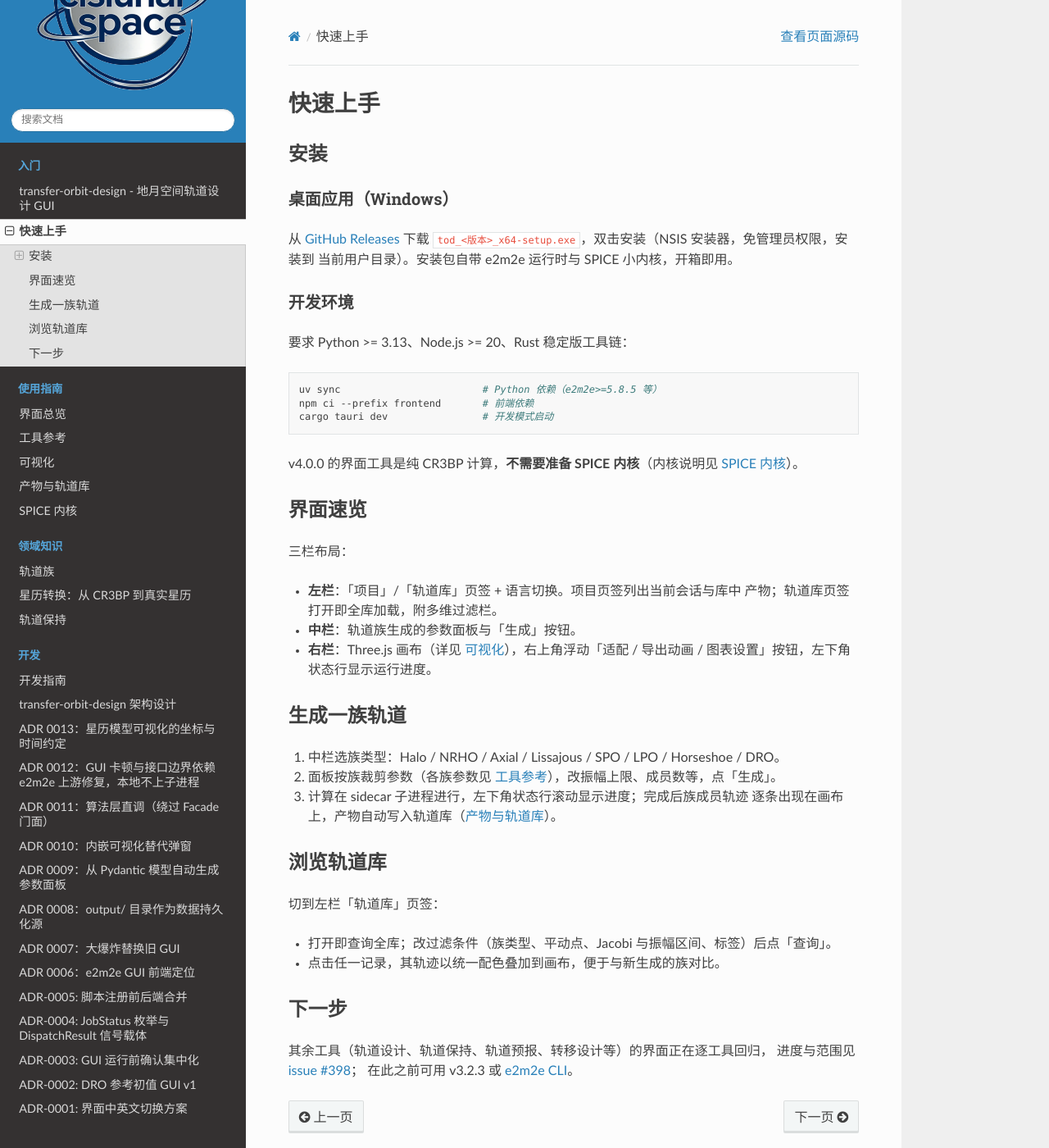
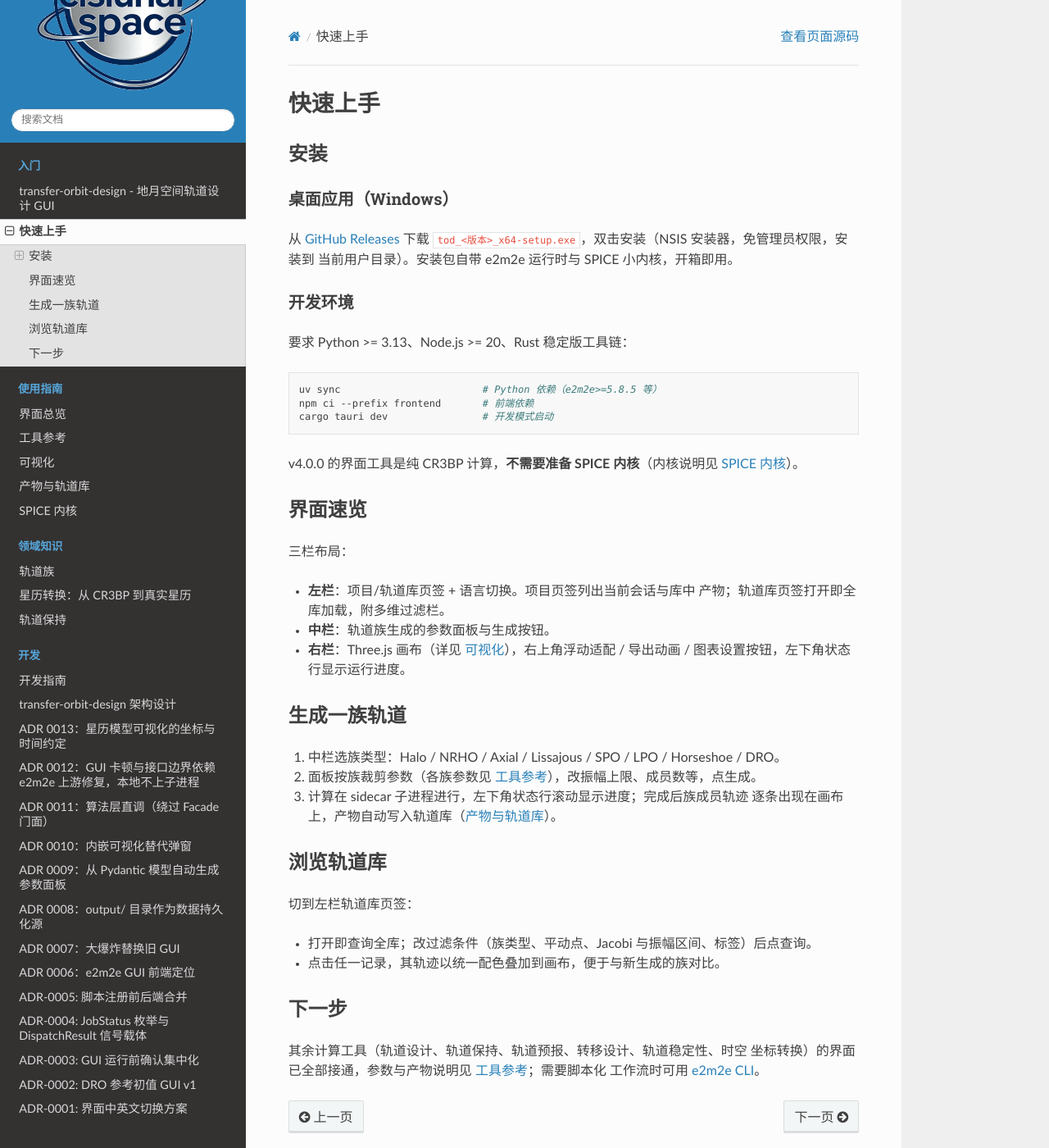
Before and after one commit to cislunarspace/transfer-orbit-design, a Sphinx documentation site: the page built from docs/source/guide/quickstart.md, in a window 1280 px wide and 1400 px high. Shown: the whole window at 82% size. Built offline with Sphinx 7.4.7 and the Read the Docs theme 3.1.0, drawn with Linux system fonts in a browser that asks for light colours.

Commit message:
docs: 对照 v4 现状修正过时描述
- CONTEXT.md：工具机制改写为 JSON Schema + run_tool + serve-stdio
  sidecar 现状；轨道族八族下拉；轨道稳定性进工具下拉；投影切换待接入
- architecture.md：7 个计算工具全部接通，issue #398 已关闭
- orbit-families.md：轨道族计数与分类表对齐为 12 族
- quickstart/kernels/tools：删除工具回归路线表述，星历类工具已接通
  且运行需要内核，catalog 管理操作尚无界面入口

```diff
--- a/docs/source/guide/quickstart.md
+++ b/docs/source/guide/quickstart.md
@@ -25,29 +25,28 @@ v4.0.0 的界面工具是纯 CR3BP 计算，**不需要准备 SPICE 内核**（
 
 三栏布局：
 
-- **左栏**：「项目」/「轨道库」页签 + 语言切换。项目页签列出当前会话与库中
+- **左栏**：项目/轨道库页签 + 语言切换。项目页签列出当前会话与库中
   产物；轨道库页签打开即全库加载，附多维过滤栏。
-- **中栏**：轨道族生成的参数面板与「生成」按钮。
-- **右栏**：Three.js 画布（详见 {doc}`visualization`），右上角浮动「适配 /
-  导出动画 / 图表设置」按钮，左下角状态行显示运行进度。
+- **中栏**：轨道族生成的参数面板与生成按钮。
+- **右栏**：Three.js 画布（详见 {doc}`visualization`），右上角浮动适配 /
+  导出动画 / 图表设置按钮，左下角状态行显示运行进度。
 
 ## 生成一族轨道
 
 1. 中栏选族类型：Halo / NRHO / Axial / Lissajous / SPO / LPO / Horseshoe / DRO。
-2. 面板按族裁剪参数（各族参数见 {doc}`tools`），改振幅上限、成员数等，点「生成」。
+2. 面板按族裁剪参数（各族参数见 {doc}`tools`），改振幅上限、成员数等，点生成。
 3. 计算在 sidecar 子进程进行，左下角状态行滚动显示进度；完成后族成员轨迹
    逐条出现在画布上，产物自动写入轨道库（{doc}`output`）。
 
 ## 浏览轨道库
 
-切到左栏「轨道库」页签：
+切到左栏轨道库页签：
 
-- 打开即查询全库；改过滤条件（族类型、平动点、Jacobi 与振幅区间、标签）后点「查询」。
+- 打开即查询全库；改过滤条件（族类型、平动点、Jacobi 与振幅区间、标签）后点查询。
 - 点击任一记录，其轨迹以统一配色叠加到画布，便于与新生成的族对比。
 
 ## 下一步
 
-其余工具（轨道设计、轨道保持、轨道预报、转移设计等）的界面正在逐工具回归，
-进度与范围见
-[issue #398](https://github.com/cislunarspace/transfer-orbit-design/issues/398)；
-在此之前可用 v3.2.3 或 [e2m2e CLI](https://cislunarspace.github.io/e2m2e/)。
+其余计算工具（轨道设计、轨道保持、轨道预报、转移设计、轨道稳定性、时空
+坐标转换）的界面已全部接通，参数与产物说明见 {doc}`tools`；需要脚本化
+工作流时可用 [e2m2e CLI](https://cislunarspace.github.io/e2m2e/)。
```
Also changed, not shown: CONTEXT.md (+21 -22 lines), docs/architecture/architecture.md (+11 -14 lines), docs/source/concepts/orbit-families.md (+8 -7 lines), docs/source/guide/kernels.md (+5 -5 lines), docs/source/guide/tools.md (+6 -12 lines).
